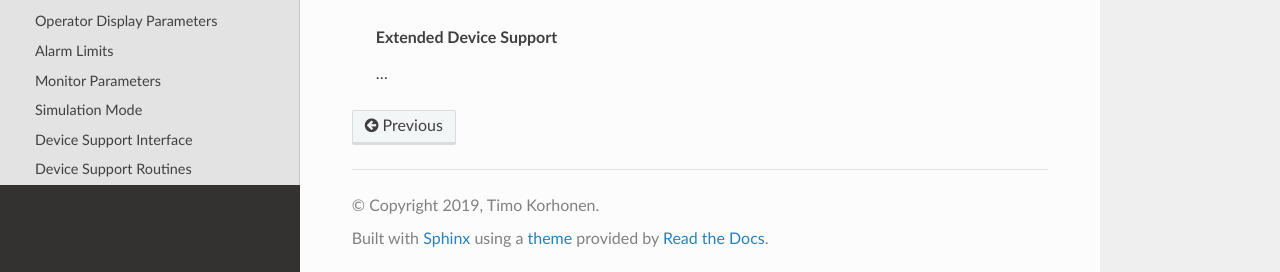
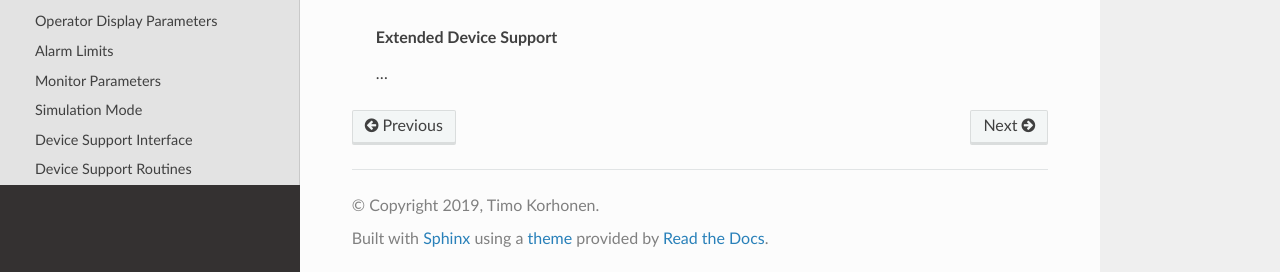
Before and after one commit to ttkorhonen/myDocument, a Sphinx documentation site: the page built from docs/manual/airecord.rst, in a window 1280 px wide and 900 px high, scrolled down 7134 px. Shown: the part 625-897 px from the top of the window. Built offline with Sphinx 7.4.7 and the Read the Docs theme 2.0.0, drawn with Linux system fonts in a browser that asks for light colours; pages that are not in the unit, such as notebooks, are missing from menus.

```diff
--- a/docs/index.rst
+++ b/docs/index.rst
@@ -25,4 +25,4 @@ Welcome to EPICS pvAccess and Channel Access documentation!
    :caption: Record Reference:
 
    manual/airecord
-   manual/aoRecord
+   manual/aorecord
```
